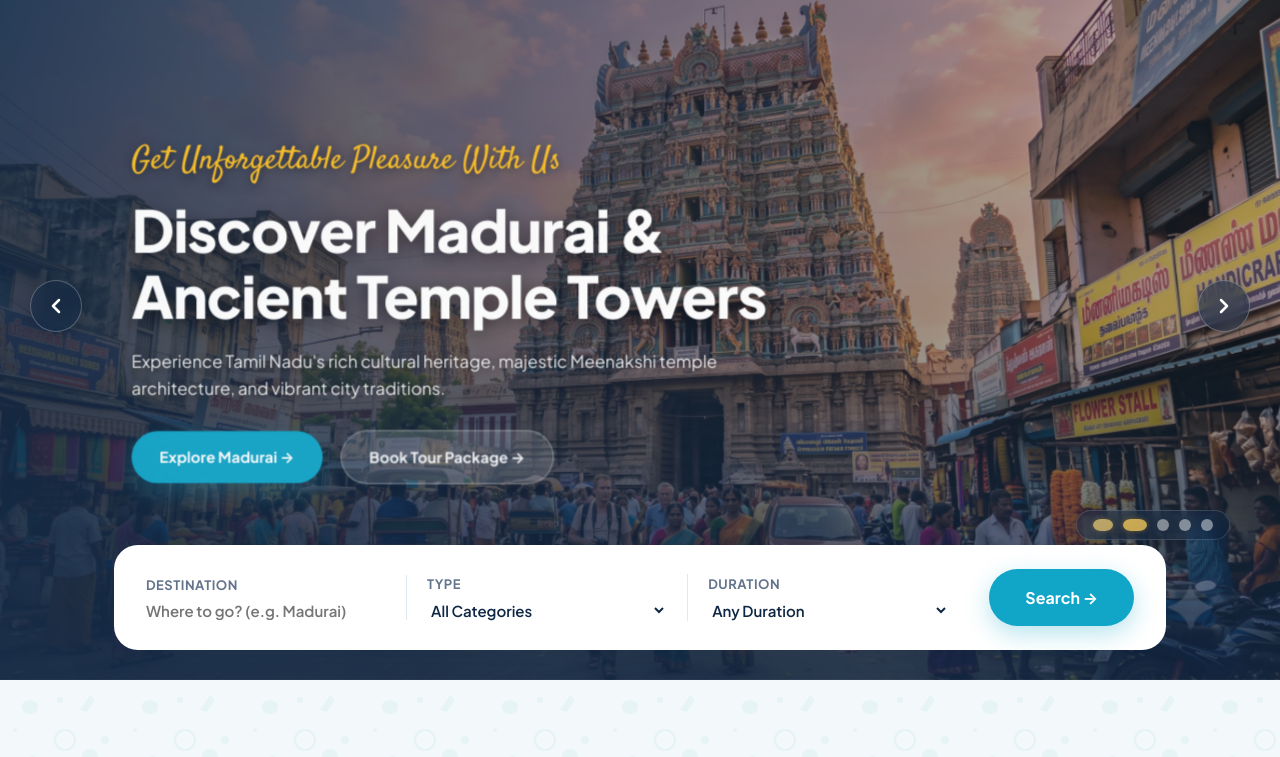
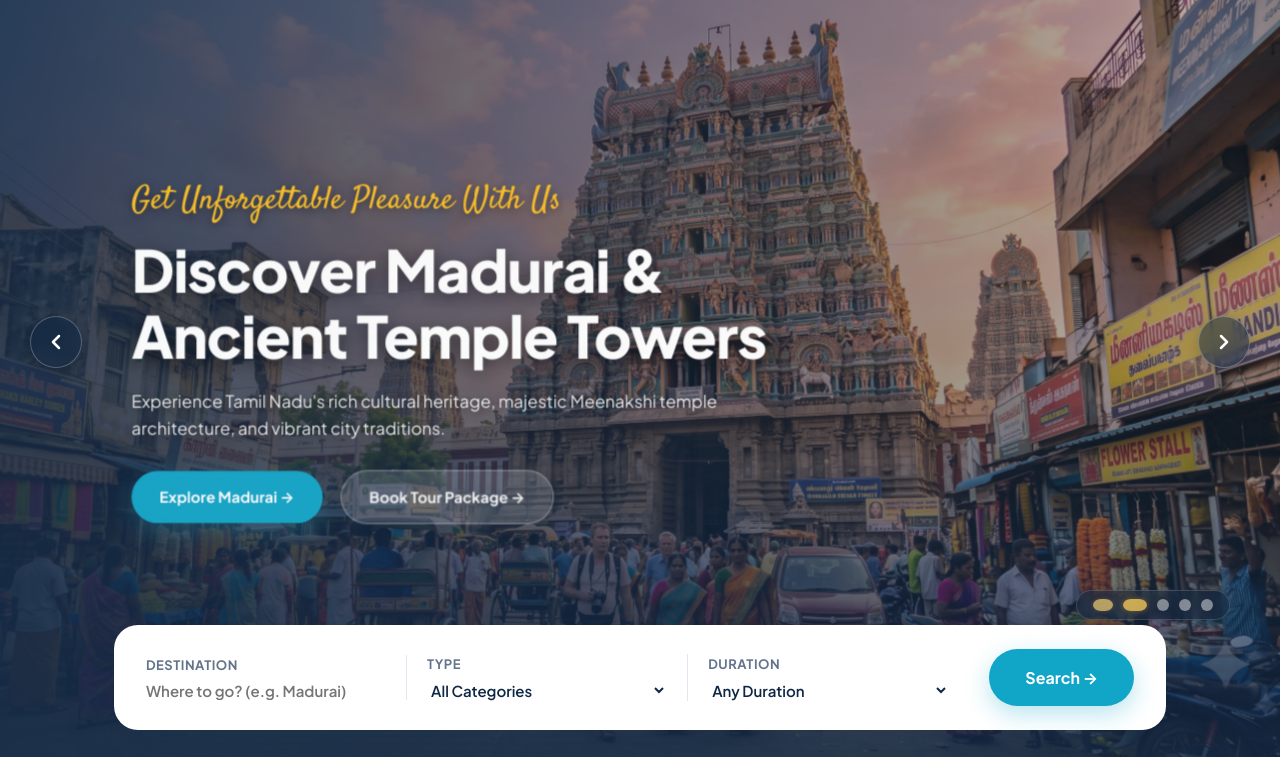
Before and after one commit to stbavankumarbaskar-cloud/Skytop-website-home, a plain HTML site: page index.html in a window 1280 px wide. Shown: the top 757 px of the page. Drawn offline with Linux system fonts and the light colour scheme; no server answers.

Commit message:
commit style

```diff
--- a/styles/home.css
+++ b/styles/home.css
@@ -201,7 +201,7 @@ button {
    -------------------------------------------------------------------------- */
 .home-page .hero-section {
   position: relative;
-  min-height: 85vh;
+  min-height: 95vh;
   display: flex;
   flex-direction: column;
   justify-content: flex-end;
```
